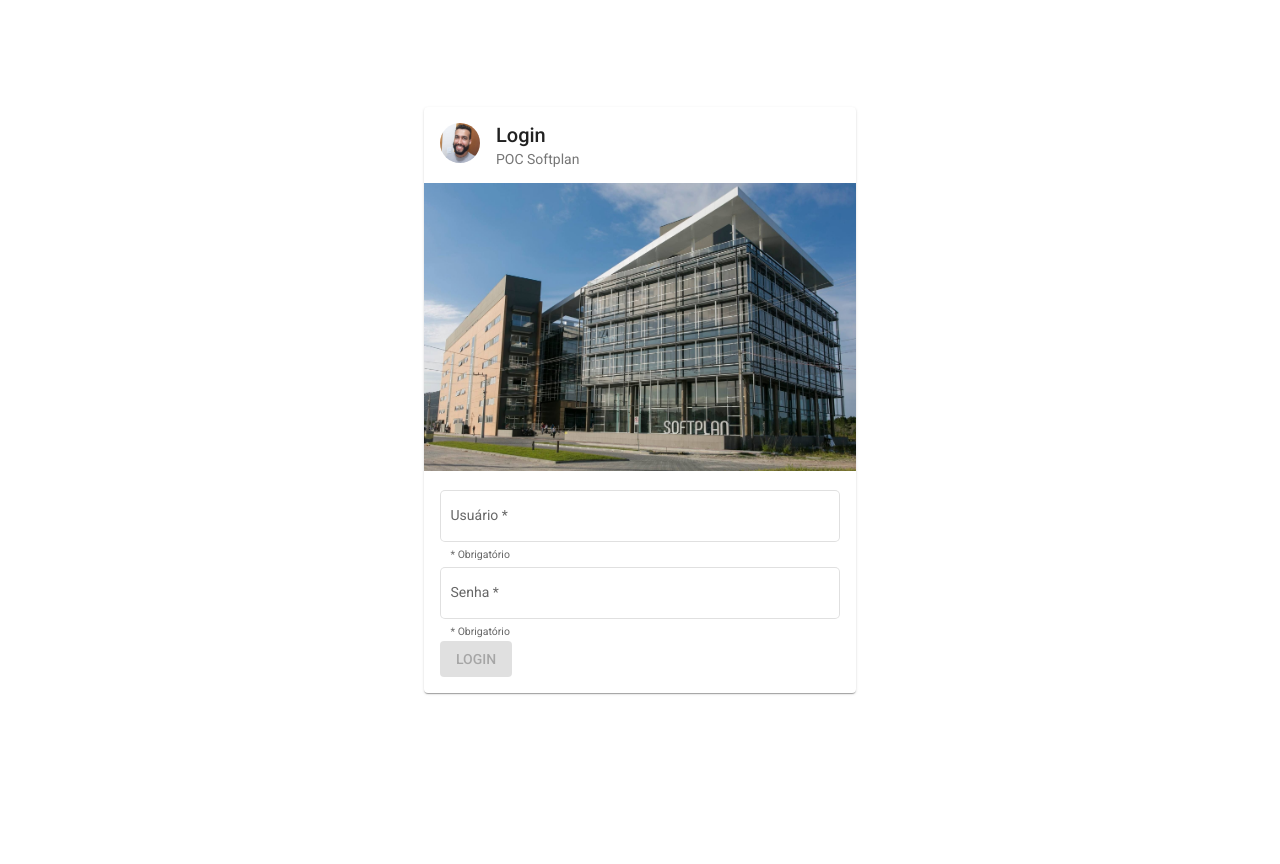
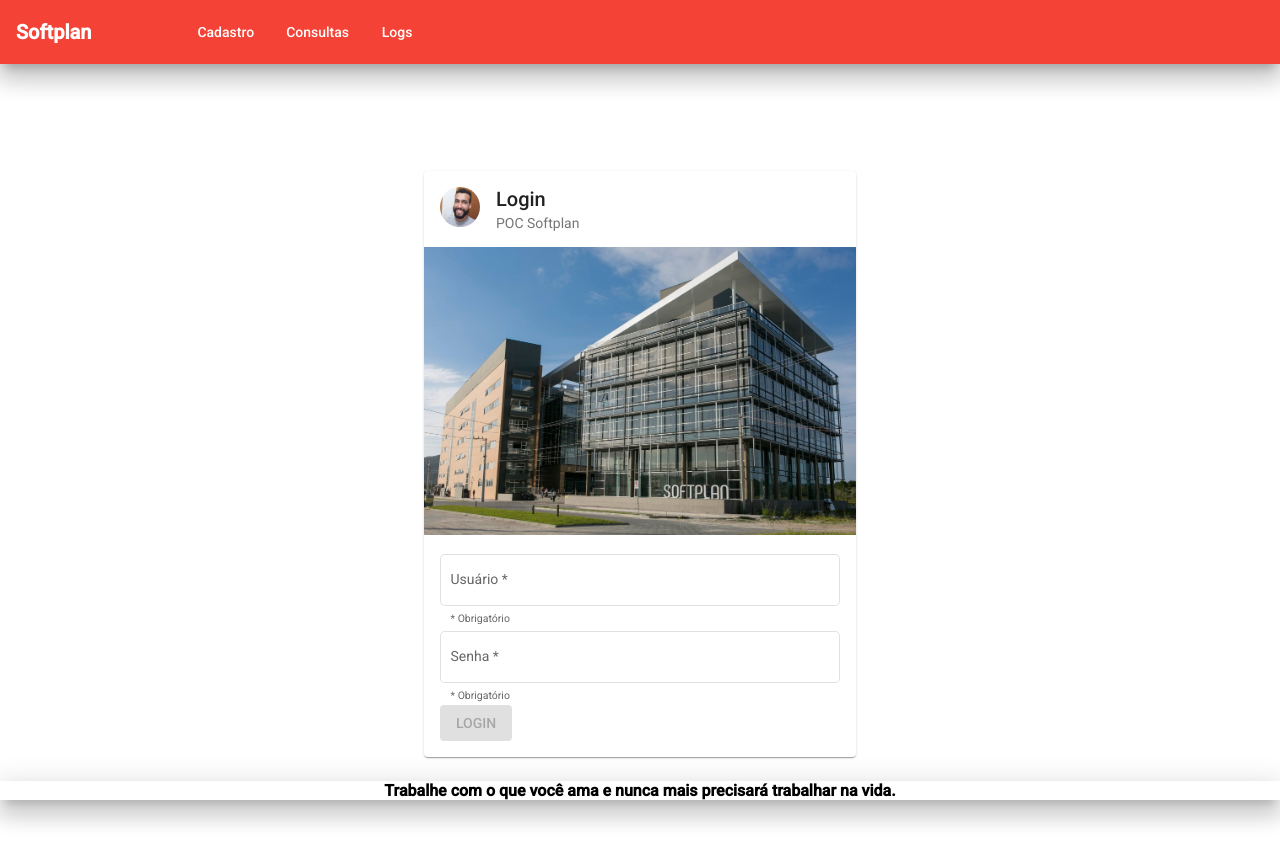
Before and after one commit to Pablo-Sa/Softplan-Solutions, an Angular app in the folder Front-End-Angular/: page / in a window 1280 px wide. Before the commit the page ends 800 px from the top, so only its background shows below. Built offline with nearby package versions, Linux system fonts and the light colour scheme.

Commit message:
Criado Component Footer

```diff
--- a/Front-End-Angular/src/app/app.component.html
+++ b/Front-End-Angular/src/app/app.component.html
@@ -1,4 +1,5 @@
-<app-header *ngIf="showHeader"></app-header>
+<app-header *ngIf="true" ></app-header>
 <div fxLayout="column" fxLayoutAlign="space-around stretch" >
   <router-outlet></router-outlet>
 </div>
+<app-footer></app-footer>
--- a/Front-End-Angular/src/app/app.module.ts
+++ b/Front-End-Angular/src/app/app.module.ts
@@ -25,9 +25,10 @@
 } from "@angular/flex-layout";
 import { HomeComponent } from './components/home/home.component';
 import { HeaderComponent } from './components/header/header.component';
+import { FooterComponent } from './components/footer/footer.component';
 
 @NgModule({
-  declarations: [AppComponent, LoginComponent, HomeComponent, HeaderComponent],
+  declarations: [AppComponent, LoginComponent, HomeComponent, HeaderComponent, FooterComponent],
   imports: [
     BrowserModule,
     MaterialModule,
--- /dev/null
+++ b/Front-End-Angular/src/app/components/footer/footer.component.css
@@ -0,0 +1,6 @@
+.footerStyle {
+    position:absolute;
+    bottom:0;
+    width:100%;
+    text-align: center;
+}
--- /dev/null
+++ b/Front-End-Angular/src/app/components/footer/footer.component.html
@@ -0,0 +1,3 @@
+<footer class="footerStyle mat-elevation-z15">
+        <strong>Trabalhe com o que você ama e nunca mais precisará trabalhar na vida.</strong>
+</footer>
--- /dev/null
+++ b/Front-End-Angular/src/app/components/footer/footer.component.ts
@@ -0,0 +1,15 @@
+import { Component, OnInit } from '@angular/core';
+
+@Component({
+  selector: 'app-footer',
+  templateUrl: './footer.component.html',
+  styleUrls: ['./footer.component.css']
+})
+export class FooterComponent implements OnInit {
+
+  constructor() { }
+
+  ngOnInit() {
+  }
+
+}
```
Also changed, not shown: 1 other file (tests, documents, lock files or other folders).
